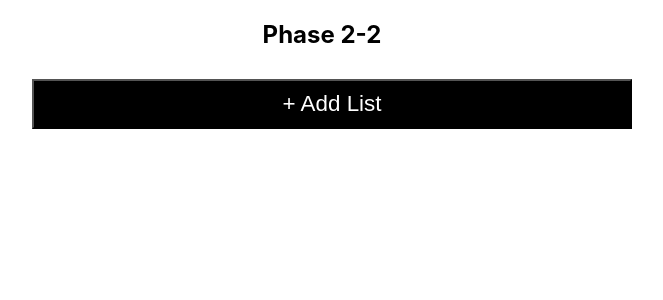
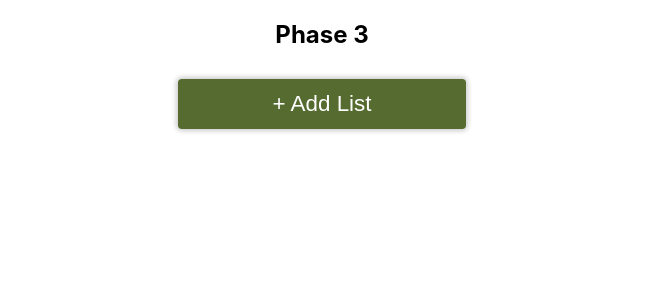
Before and after one commit to xinyu605/trello-like-app, a React (Create React App) app in the folder trello/: page / in a window 1280 px wide. Shown: the top 300 px of the page, without its empty margins (318-981 px from the left). Built offline with nearby package versions, Linux system fonts and the light colour scheme.

Commit message:
complete phase 4-2: Beautify the app by customizing styles

```diff
--- a/trello/src/App.css
+++ b/trello/src/App.css
@@ -2,6 +2,7 @@
   width: 600px;
   text-align: center;
   margin: auto;
+  box-sizing: border-box;
 }
 
 .inputText {
@@ -11,37 +12,41 @@
   font-size: 1.4em;
 }
 
-ul {
-  width: 100%;
-}
-
 li {
   list-style-type: none;
 }
 .todo {
   list-style-type: none;
   width: 80%;
+  margin: auto;
   margin-bottom: 30px;
   padding: 10px;
   display: flex;
   flex-wrap: wrap;
+  justify-content: center;
   align-items: center;
+  box-shadow: 0px 0px 5px 2px rgba(0, 0, 0, 0.2);
 }
 
 .button {
-  width: 100%;
+  width: 48%;
   height: 50px;
-  margin: 10px;
+  margin: 10px 1%;
+  border-radius: 4px;
+  border: none;
   font-size: 1.4em;
-  background-color: black;
+  background-color: coral;
   color: white;
+  box-shadow: 0px 0px 5px 2px rgba(0, 0, 0, 0.2);
+  cursor: pointer;
 }
 
-.btnFilter {
-  width: 30%;
-  margin: 5px;
-  background-color: white;
-  color: black;
+.addBtn {
+  background-color: darkolivegreen;
+}
+
+.cardBtn {
+  width: 100%;
 }
 
 .boxWraper {
@@ -49,13 +54,7 @@ li {
   display: flex;
   justify-content: flex-start;
   align-items: center;
-  margin-bottom: 10px;
-}
-
-.checkbox {
-  width: 40px;
-  height: 40px;
-  margin-right: 10px;
+  margin-left: 10px;
 }
 
 label {
@@ -66,20 +65,6 @@ label {
   width: 100%;
 }
 
-.btnEdit {
-  width: 48%;
-  margin: 1%;
-  background-color: #fff;
-  color: black;
-}
-
-.btnDelete {
-  width: 48%;
-  margin: 1%;
-  background-color: brown;
-  color: white;
-}
-
 .cardNameList {
   padding: 0;
   margin: 20px 0;
@@ -87,7 +72,13 @@ label {
 
 .cardName {
   padding: 5px;
-  font-size: 1.2em;
+  margin-bottom: 10px;
+  font-size: 1.4em;
   text-align: left;
-  border: 1px solid burlywood;
+  border: 2px solid burlywood;
+  border-radius: 4px;
 }
+
+input:focus {
+  box-shadow: 0 0 5px 3px rgba(238, 211, 56, 0.384);
+}
--- a/trello/src/App.js
+++ b/trello/src/App.js
@@ -31,8 +31,8 @@ class InputForm extends React.Component {
     if (this.state.isEditing === false) {
       return (
         <form onSubmit={this.handleSubmit}>
-          <h2>Phase 2-2</h2>
-          <button className="button" onClick={this.handleOpen}>
+          <h2>Phase 3</h2>
+          <button className="button addBtn" onClick={this.handleOpen}>
             + Add List
           </button>
         </form>
@@ -40,7 +40,7 @@ class InputForm extends React.Component {
     } else {
       return (
         <form onSubmit={this.handleSubmit}>
-          <h2>Phase 2-2</h2>
+          <h2>Phase 3</h2>
           <input
             type="text"
             id="newTodoInput"
@@ -48,7 +48,7 @@ class InputForm extends React.Component {
             value={this.state.value}
             onChange={this.handleChange}
           />
-          <button type="submit" className="button">
+          <button type="submit" className="button addBtn">
             + Add List
           </button>
           <button className="button" onClick={this.handleClose}>
@@ -112,7 +112,7 @@ class AddCard extends React.Component {
     if (this.state.isEditing === false) {
       return (
         <div className="btnGroup">
-          <button className="button" onClick={this.showTypeArea}>
+          <button className="button addBtn" onClick={this.showTypeArea}>
             + Add a card
           </button>
         </div>
@@ -160,10 +160,10 @@ class AddCard extends React.Component {
             value={this.state.pendingValue}
           ></input>
           <div className="btnGroup">
-            <button className="button" type="submit">
+            <button className="button addBtn cardBtn" type="submit">
               + Add a card
             </button>
-            <button className="button" onClick={this.hideTypeArea}>
+            <button className="button cardBtn" onClick={this.hideTypeArea}>
               X
             </button>
           </div>
```
